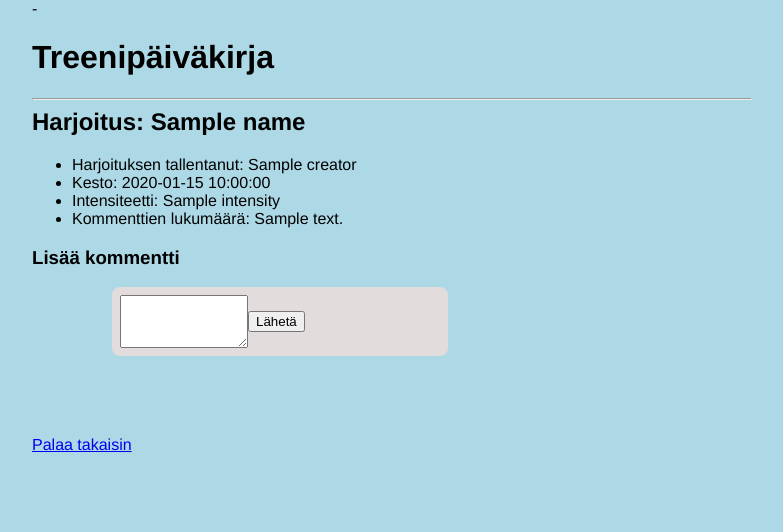
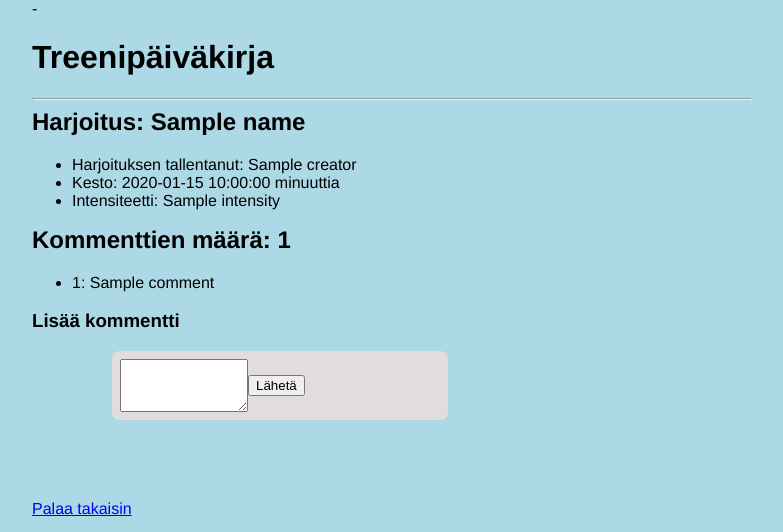
Before and after one commit to ojanenmarianna/tsoha-project, a Flask app: template templates/exercise.html in a window 1280 px wide. Shown: the top 532 px of the page, without its empty margins (248-1031 px from the left). Run offline with Flask 2, Linux system fonts and the light colour scheme; the template is opened without the code that fills it: most values are stand-ins (such as "Sample title", 1, 10 or a date in 2020).

Commit message:
Modified exercise.html view

```diff
--- a/routes.py
+++ b/routes.py
@@ -51,9 +51,9 @@ def index():
 @app.route("/exercise/<int:exercise_id>")
 def show_exercise(exercise_id):
     info = exercises.get_exercise_info(exercise_id)
-    #todo get comment for exercise
+    comment_list = exercises.get_exercise_comments(exercise_id)
 
-    return render_template("exercise.html", id=exercise_id, name=info[0], creator=info[3], time=info[1], intensity=info[2])
+    return render_template("exercise.html", id=exercise_id, name=info[0], creator=info[3], time=info[1], intensity=info[2], comment_list=comment_list, count=len(comment_list))
 
 #Add comment to exercise
 @app.route("/comment", methods=["post"])
--- a/schema.sql
+++ b/schema.sql
@@ -25,7 +25,3 @@ CREATE TABLE comments (
     sent_at TIMESTAMP,
     comment TEXT
 );
-
-CREATE TABLE visitors (
-    id SERIAL PRIMARY KEY,
-    time TIMESTAMP);
--- a/templates/exercise.html
+++ b/templates/exercise.html
@@ -5,9 +5,15 @@
 
 <ul>
     <li> Harjoituksen tallentanut: {{ creator }}
-    <li> Kesto: {{ time }}
+    <li> Kesto: {{ time }} minuuttia
     <li> Intensiteetti: {{ intensity }}
-    <li> Kommenttien lukumäärä:  {{ comments }}
+</ul>
+
+<h2>Kommenttien määrä:  {{ count }}</h2>
+<ul>
+    {% for comment in comment_list %}
+    <li> {{ comment[0] }}: {{ comment[1] }}
+    {% endfor %}
 </ul>
 
 <h3>Lisää kommentti</h3>
```
Also changed, not shown: exercises.py (+7 -2 lines).
